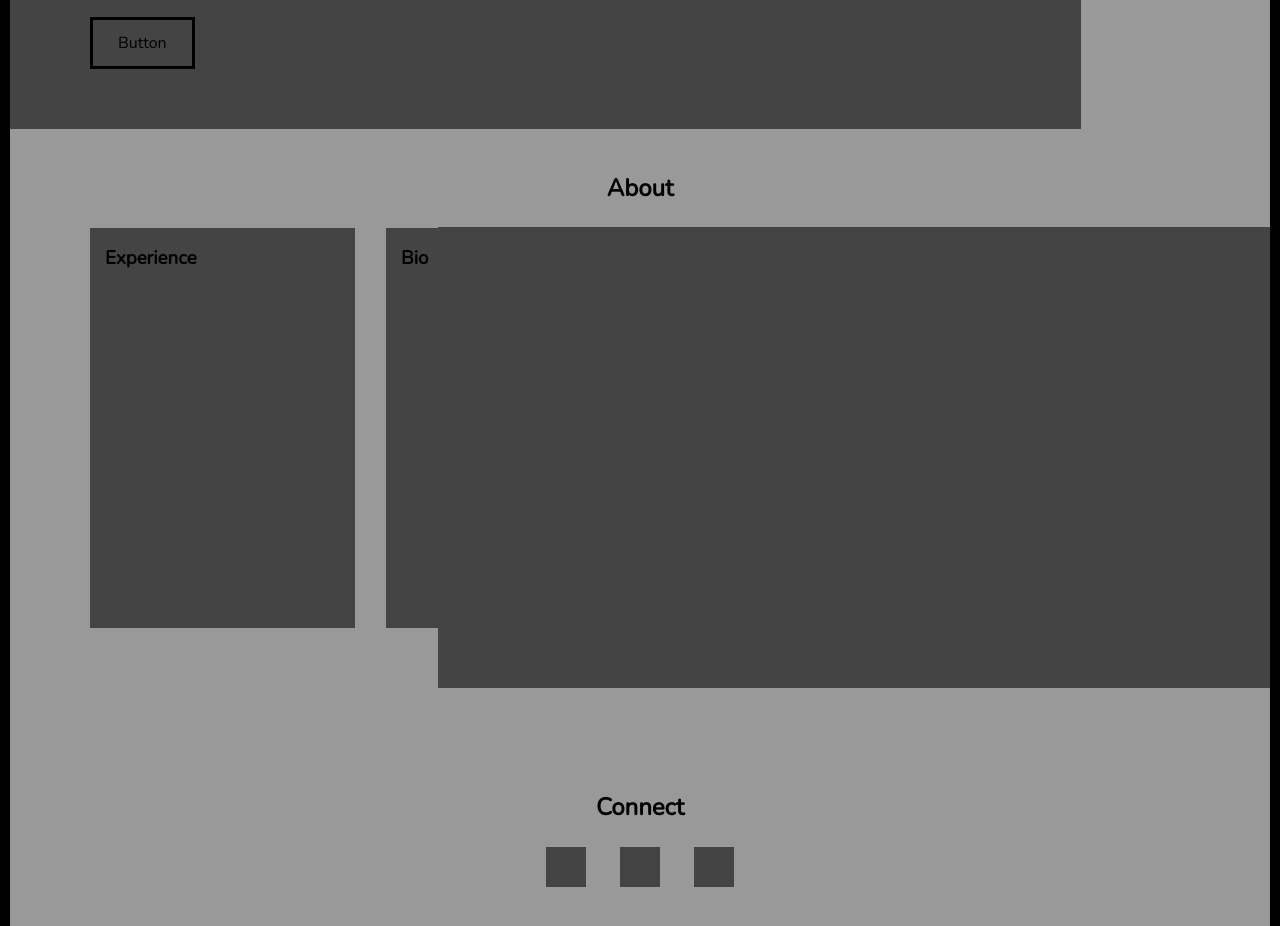
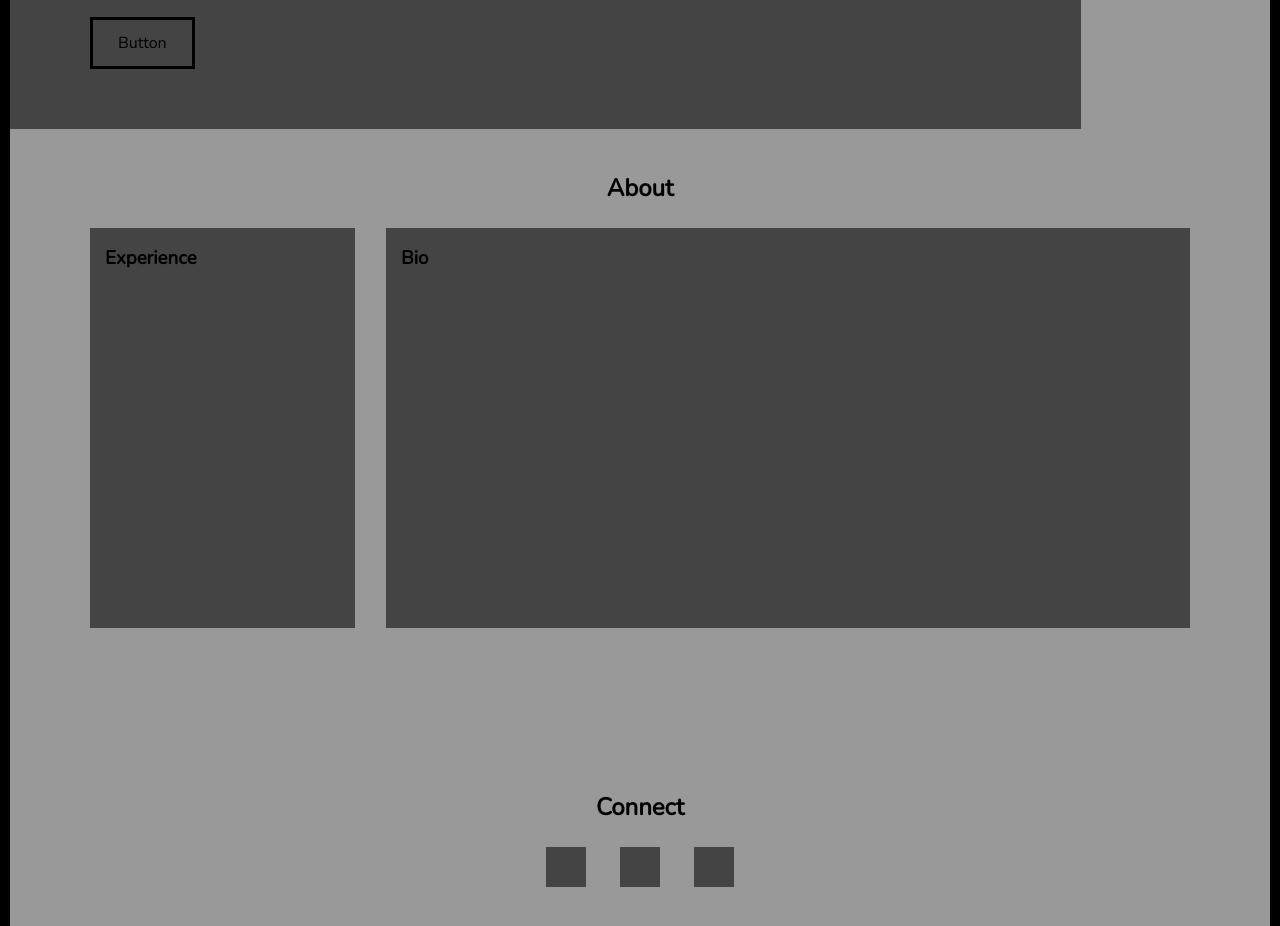
Before and after one commit to epitman523/portfolio-site, a plain HTML site: page index.html in a window 1280 px wide. Shown: the part 1434-2360 px from the top of the page. Drawn offline with nearby package versions, Linux system fonts and the light colour scheme.

Commit message:
removed box that grading team had issues with

```diff
--- a/styles.css
+++ b/styles.css
@@ -150,16 +150,7 @@ h2 {
 #about {
     position: relative;
 }
-#about::after {
-    content: ' ';
-    display: block;
-    position: absolute;
-    top: 10%;
-    bottom: 0;
-    right: 0;
-    background-color: #444;
-    width: 100%;
-}
+
 #about .container {
     display: flex;
     flex-flow: row-reverse;
@@ -181,10 +172,6 @@ h2 {
     padding: 1.5rem;
 }
 @media screen and (min-width: 768px) {
-    #about::after {
-        top: 17.5%;
-        width: 66%;
-    }
     #about .container {
         flex-wrap: nowrap;
     }
```
